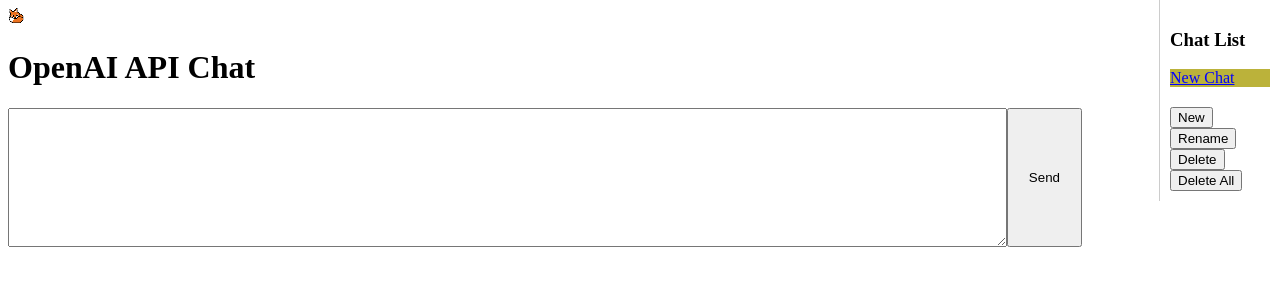
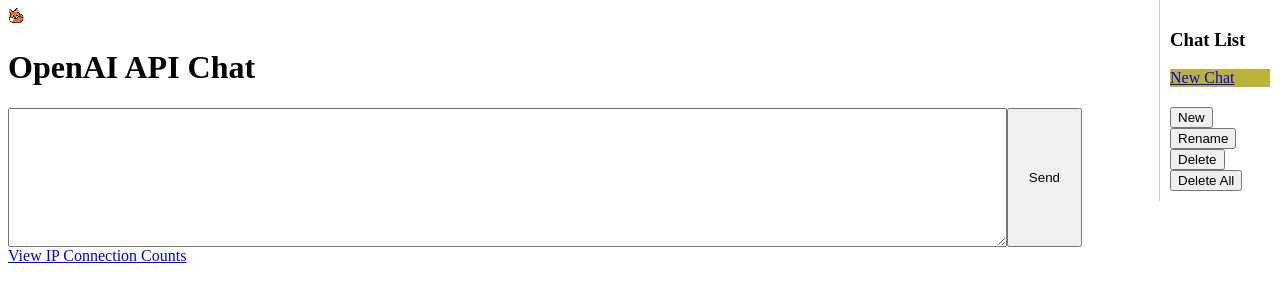
Before and after one commit to overburn12/http, a Flask app: page / in a window 1280 px wide. Shown: the top 302 px of the page. Run offline with Flask 3, Linux system fonts and the light colour scheme.

Commit message:
added Ip adress tracking

```diff
--- a/app.py
+++ b/app.py
@@ -7,9 +7,11 @@ from openai.error import OpenAIError
 
 app = Flask(__name__)
 app.config['SEND_FILE_MAX_AGE_DEFAULT'] = 0
+
+ip_counts = {}  # Dictionary to store IP counts
+
 # Custom log format
 log_format = '[%(levelname)s] - Client IP: %(client_ip)s - Request Info - %s %s'
-
 
 load_dotenv()
 openai.api_key = os.getenv("MY_API_KEY")
@@ -70,10 +72,26 @@ def favicon():
 
 @app.route('/chat', methods=['POST'])
 def chat():
+    ip = request.headers.get('X-Forwarded-For', request.remote_addr)
+
+    # Increment the count for the detected IP
+    if ip in ip_counts:
+        ip_counts[ip] += 1
+    else:
+        ip_counts[ip] = 1
+
     user_message = request.json['user_message']
     bot_message = process_message(user_message)
     return jsonify({ 'bot_message': bot_message })
 
+@app.route('/count', methods=['GET'])
+def count_connections():
+    return jsonify(ip_counts)
+
+@app.route('/view_count', methods=['GET'])
+def view_count_page():
+    return render_template('count.html')
+
 if __name__ == '__main__':
     app.run(host='0.0.0.0', port=8080)
     #app.run(host='0.0.0.0', port=5000, ssl_context=('cert.pem', 'key.pem'))
--- a/templates/index.html
+++ b/templates/index.html
@@ -14,6 +14,7 @@
       <textarea id="user_message"></textarea>
       <button id="send_button" onclick="sendMessage()">Send</button>
   </div>
+  <a href="/view_count">View IP Connection Counts</a>
   <script src="{{ url_for('static', filename='script.js') }}"></script>
 </body>
 </html>
```
Also changed, not shown: templates/count.html (added, +39 -0 lines).
